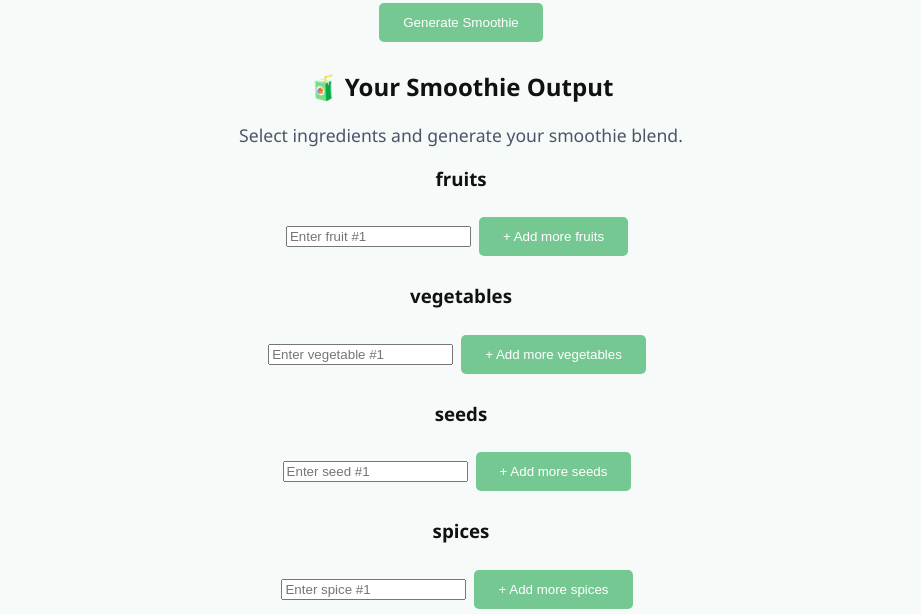
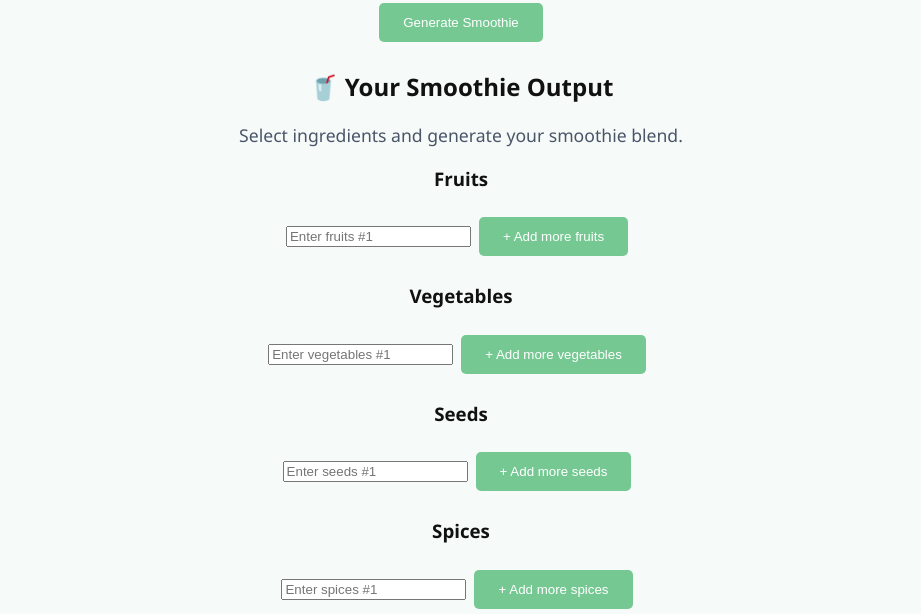
Before and after one commit to ibmealways/natures-elixirz, a React (Create React App) app: page / in a window 1280 px wide. Shown: the part 308-922 px from the top of the page, without its empty margins (179-1100 px from the left). Built offline with nearby package versions, Linux system fonts and the light colour scheme.

Commit message:
Update ResultDisplay.jsx

```diff
--- a/src/components/ResultDisplay.jsx
+++ b/src/components/ResultDisplay.jsx
@@ -1,59 +1,55 @@
 import React, { useState } from 'react';
 
-function ResultDisplay({ smoothie }) {
-  const [customIngredients, setCustomIngredients] = useState({
-    fruits: [''],
-    vegetables: [''],
-    seeds: [''],
-    spices: [''],
-  });
+function ResultDisplay() {
+  const [fruits, setFruits] = useState(['']);
+  const [vegetables, setVegetables] = useState(['']);
+  const [seeds, setSeeds] = useState(['']);
+  const [spices, setSpices] = useState(['']);
 
-  const handleChange = (type, index, value) => {
-    const updated = [...customIngredients[type]];
+  const handleChange = (setFunc, index, value) => {
+    setFunc(prev => {
+      const updated = [...prev];
       updated[index] = value;
-    setCustomIngredients({ ...customIngredients, [type]: updated });
-  };
-
-  const handleAdd = (type) => {
-    setCustomIngredients({
-      ...customIngredients,
-      [type]: [...customIngredients[type], ''],
+      return updated;
     });
   };
 
-  return (
-    <div className="mt-10 max-w-4xl mx-auto px-6">
-      <div className="bg-white shadow-xl rounded-2xl p-6 border border-gray-200">
-        <h2 className="text-2xl font-bold mb-4 text-green-700 flex items-center gap-2">
-          🧃 Your Smoothie Output
-        </h2>
-        <p className="text-gray-700 mb-6">
-          {smoothie ? smoothie : 'Select ingredients and generate your smoothie blend.'}
-        </p>
+  const addField = (setFunc) => {
+    setFunc(prev => [...prev, '']);
+  };
 
-        <div className="grid grid-cols-1 md:grid-cols-2 gap-6">
-          {['fruits', 'vegetables', 'seeds', 'spices'].map((type) => (
-            <div key={type}>
-              <h3 className="font-semibold capitalize mb-2">{type}</h3>
-              {customIngredients[type].map((item, index) => (
+  const renderInputGroup = (label, values, setFunc, btnText) => (
+    <div className="mb-4 w-full">
+      <h3 className="text-center text-lg font-semibold mb-2">{label}</h3>
+      <div className="flex flex-wrap justify-center gap-2">
+        {values.map((val, idx) => (
           <input
-                  key={index}
-                  type="text"
-                  value={item}
-                  onChange={(e) => handleChange(type, index, e.target.value)}
-                  placeholder={`Enter ${type.slice(0, -1)} #${index + 1}`}
-                  className="w-full mb-2 px-3 py-2 border border-gray-300 rounded-lg focus:outline-none focus:ring-2 focus:ring-green-400"
+            key={idx}
+            value={val}
+            onChange={e => handleChange(setFunc, idx, e.target.value)}
+            className="border p-2 rounded-md w-[150px]"
+            placeholder={`Enter ${label.toLowerCase()} #${idx + 1}`}
           />
         ))}
         <button
-                onClick={() => handleAdd(type)}
-                className="text-sm text-blue-600 hover:underline"
+          onClick={() => addField(setFunc)}
+          className="bg-green-400 text-white px-3 py-1 rounded-md hover:bg-green-500"
         >
-                + Add more {type}
+          + Add more {btnText}
         </button>
       </div>
-          ))}
     </div>
+  );
+
+  return (
+    <div className="bg-white shadow-xl rounded-xl p-6 w-full max-w-5xl mx-auto mt-10 text-center">
+      <h2 className="text-2xl font-bold text-green-800 mb-4">🥤 Your Smoothie Output</h2>
+      <p className="text-gray-600 mb-6">Select ingredients and generate your smoothie blend.</p>
+      <div className="grid grid-cols-2 gap-4 sm:grid-cols-2 md:grid-cols-4">
+        {renderInputGroup('Fruits', fruits, setFruits, 'fruits')}
+        {renderInputGroup('Vegetables', vegetables, setVegetables, 'vegetables')}
+        {renderInputGroup('Seeds', seeds, setSeeds, 'seeds')}
+        {renderInputGroup('Spices', spices, setSpices, 'spices')}
       </div>
     </div>
   );
```
Lines whose indentation alone changed are shown as unchanged.
